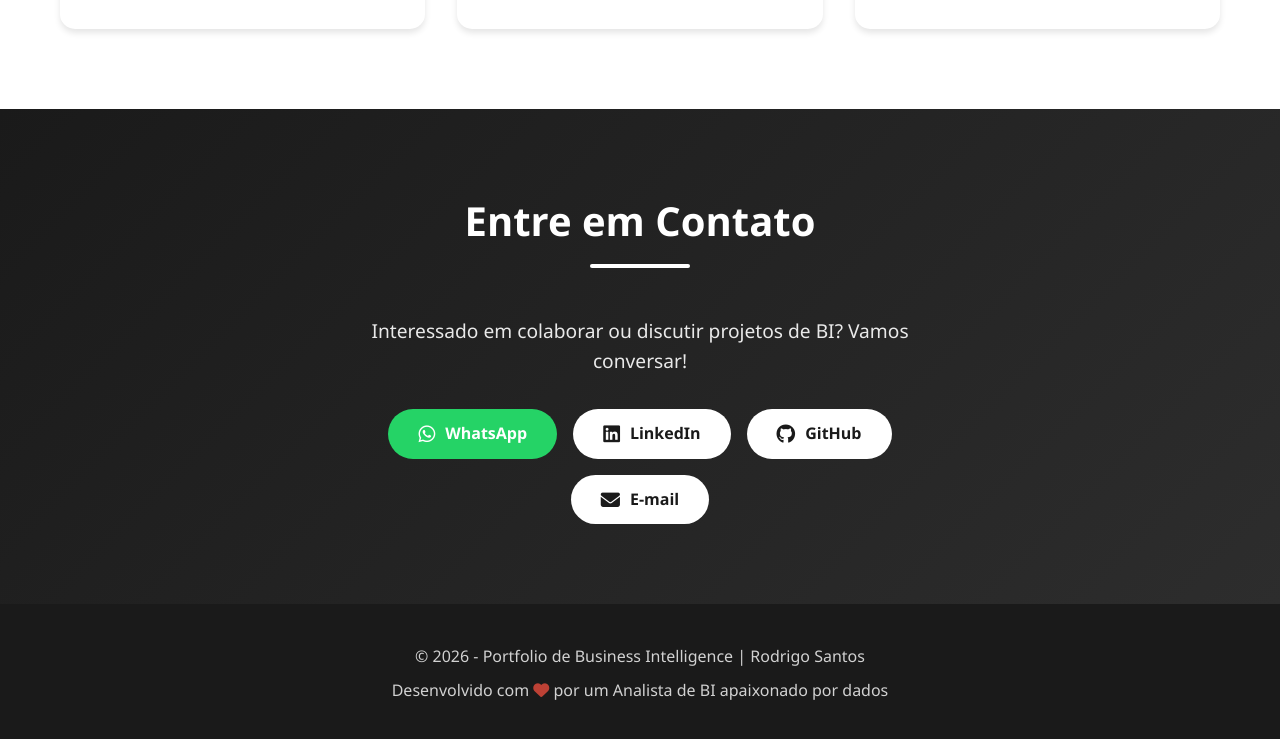
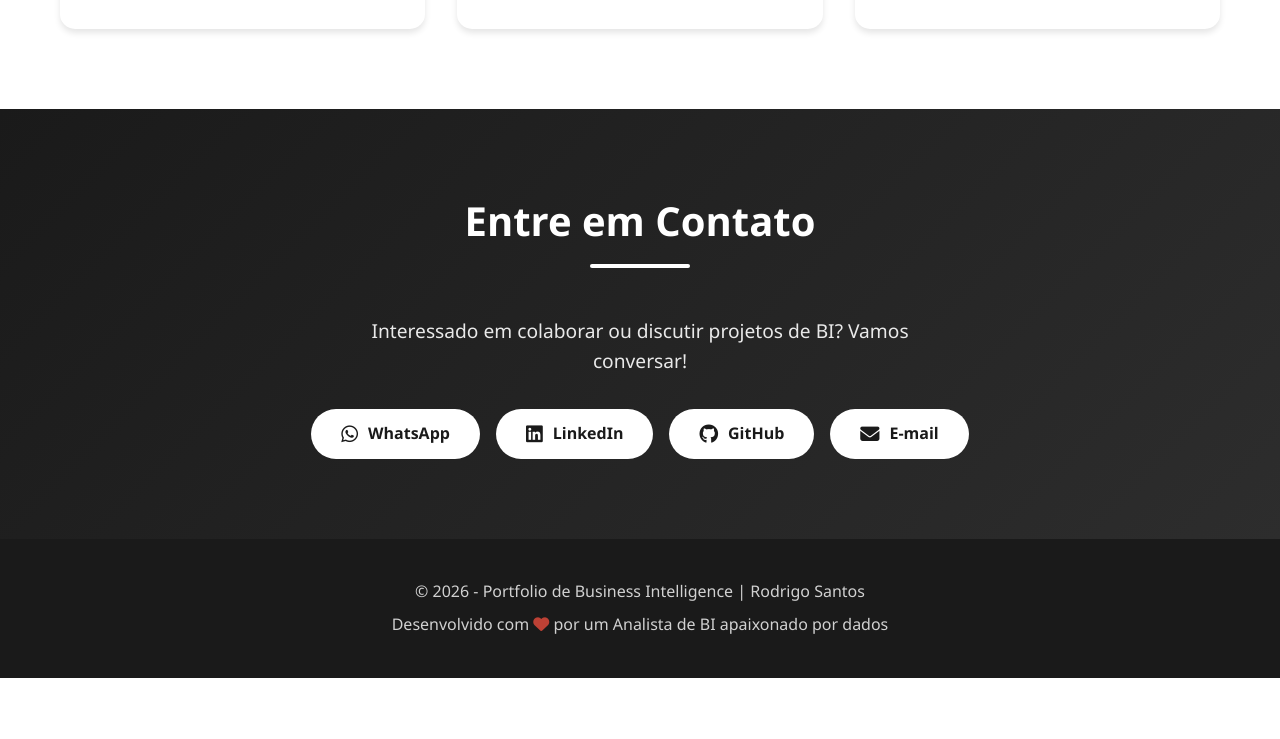
Before and after one commit to digostts/digostts.github.io, a plain HTML site: page index.html in a window 1280 px wide. Shown: the part 6460-7199 px from the top of the page. After the commit the page ends 7138 px from the top, so only its background shows below. Drawn offline with Linux system fonts and the light colour scheme.

Commit message:
Update botões

```diff
--- a/css/style.css
+++ b/css/style.css
@@ -959,7 +959,7 @@ section {
     display: flex;
     gap: 1rem;
     justify-content: center;
-    flex-wrap: wrap;
+    flex-wrap: nowrap;
 }
 
 .contato-btn {
@@ -970,8 +970,11 @@ section {
     font-weight: 600;
     display: inline-flex;
     align-items: center;
+    justify-content: center;
     gap: 10px;
     transition: var(--transition);
+    white-space: nowrap;
+    min-height: 48px;
 }
 
 .contato-btn:hover {
@@ -982,12 +985,13 @@ section {
 }
 
 .whatsapp-btn {
-    background: #25D366;
-    color: var(--white);
+    background: var(--white);
+    color: var(--dark-color);
 }
 
 .whatsapp-btn:hover {
-    background: #20BA5A;
+    background: #25D366;
+    color: var(--white);
     transform: translateY(-5px);
     box-shadow: var(--shadow-lg);
 }
```
